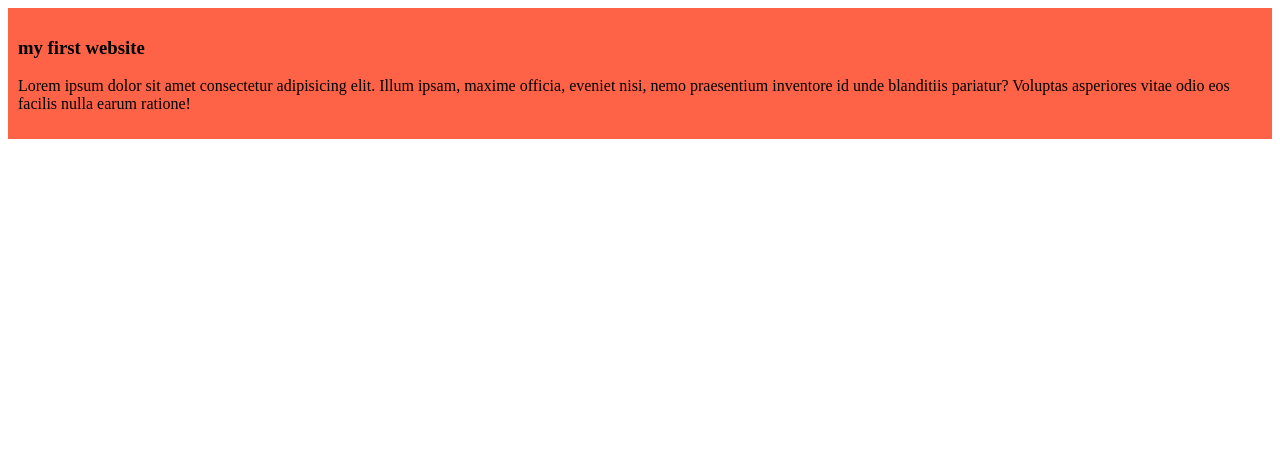
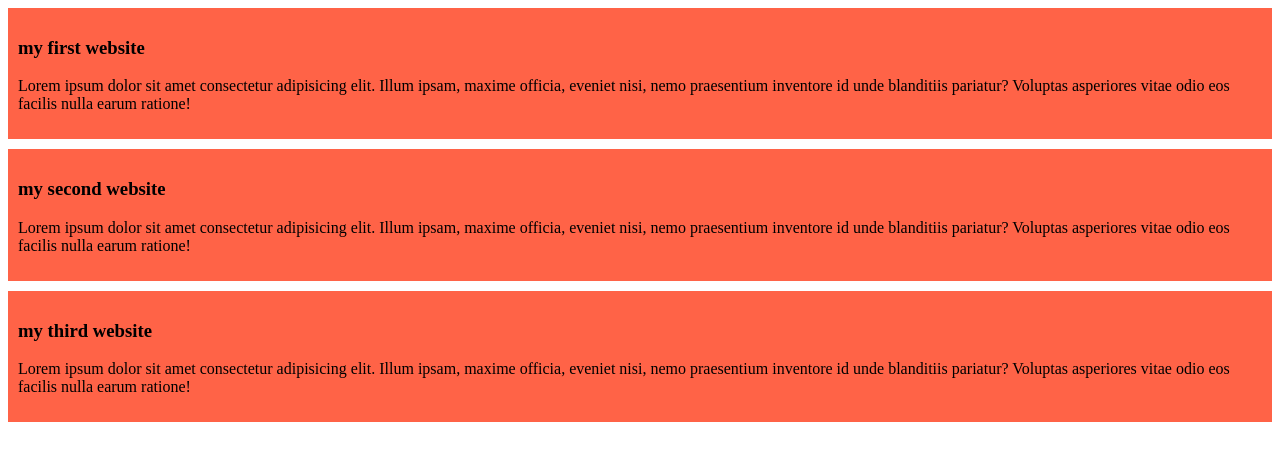
Before and after one commit to Marufa142/my-simple-website, a plain HTML site: page index.html in a window 1280 px wide. Drawn offline with Linux system fonts and the light colour scheme.

Commit message:
added the second and the third website

```diff
--- a/index.html
+++ b/index.html
@@ -11,5 +11,15 @@
     <h3>my first website</h3>
     <p>Lorem ipsum dolor sit amet consectetur adipisicing elit. Illum ipsam, maxime officia, eveniet nisi, nemo praesentium inventore id unde blanditiis pariatur? Voluptas asperiores vitae odio eos facilis nulla earum ratione!</p>
    </div>
+   <div>
+    <h3>my second website</h3>
+    <p>Lorem ipsum dolor sit amet consectetur adipisicing elit. Illum ipsam, maxime officia, eveniet nisi, nemo praesentium inventore id unde blanditiis pariatur? Voluptas asperiores vitae odio eos facilis nulla earum ratione!</p>
+   </div>
+   <div>
+    <h3>my third website</h3>
+    <p>Lorem ipsum dolor sit amet consectetur adipisicing elit. Illum ipsam, maxime officia, eveniet nisi, nemo praesentium inventore id unde blanditiis pariatur? Voluptas asperiores vitae odio eos facilis nulla earum ratione!</p>
+   </div>
+
+
 </body>
 </html>
--- a/styles/blog.css
+++ b/styles/blog.css
@@ -1,4 +1,5 @@
 div{
     background-color: tomato;
     padding: 10px;
+    margin-bottom: 10px;
 }
```
